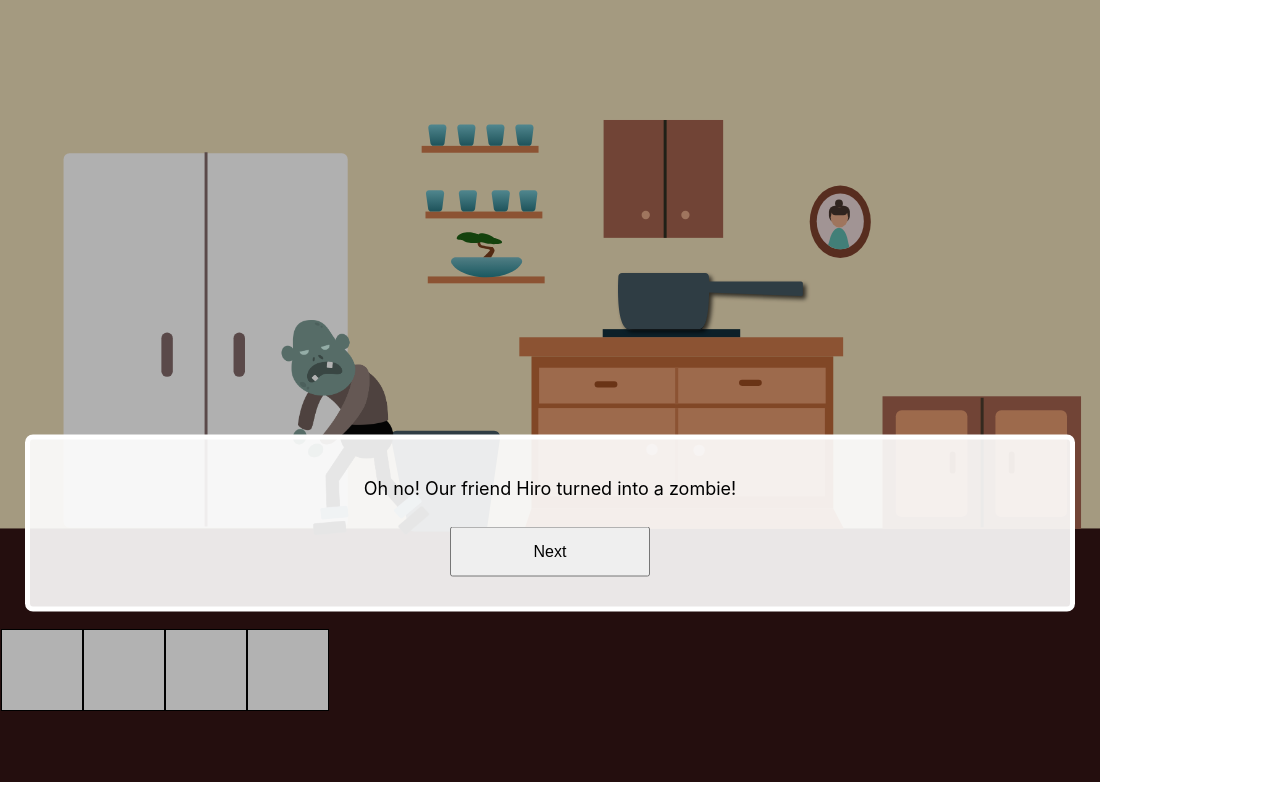
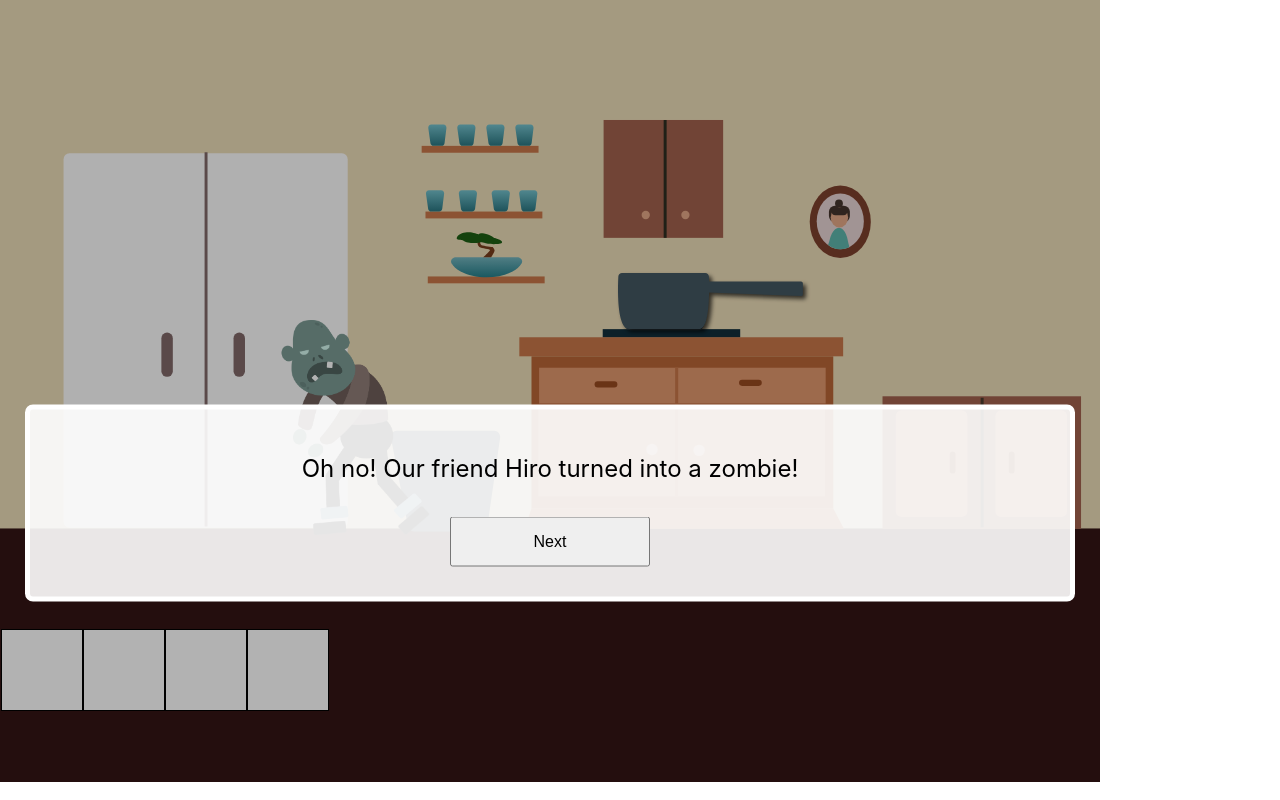
Before and after one commit to y1vonnef/persuaders-game, a React (Create React App) app in the folder persuaders/: page / in a window 1280 px wide. Built offline with nearby package versions, Linux system fonts and the light colour scheme.

Commit message:
increase font size

```diff
--- a/persuaders/src/App.css
+++ b/persuaders/src/App.css
@@ -222,7 +222,7 @@ button {
   -webkit-transform: translate(-50%, -50%);
   transform: translate(-50%, -50%);
   left: 550px;
-  font-size: 18px;
+  font-size: 24px;
 }
 
 .narrative button {
```
